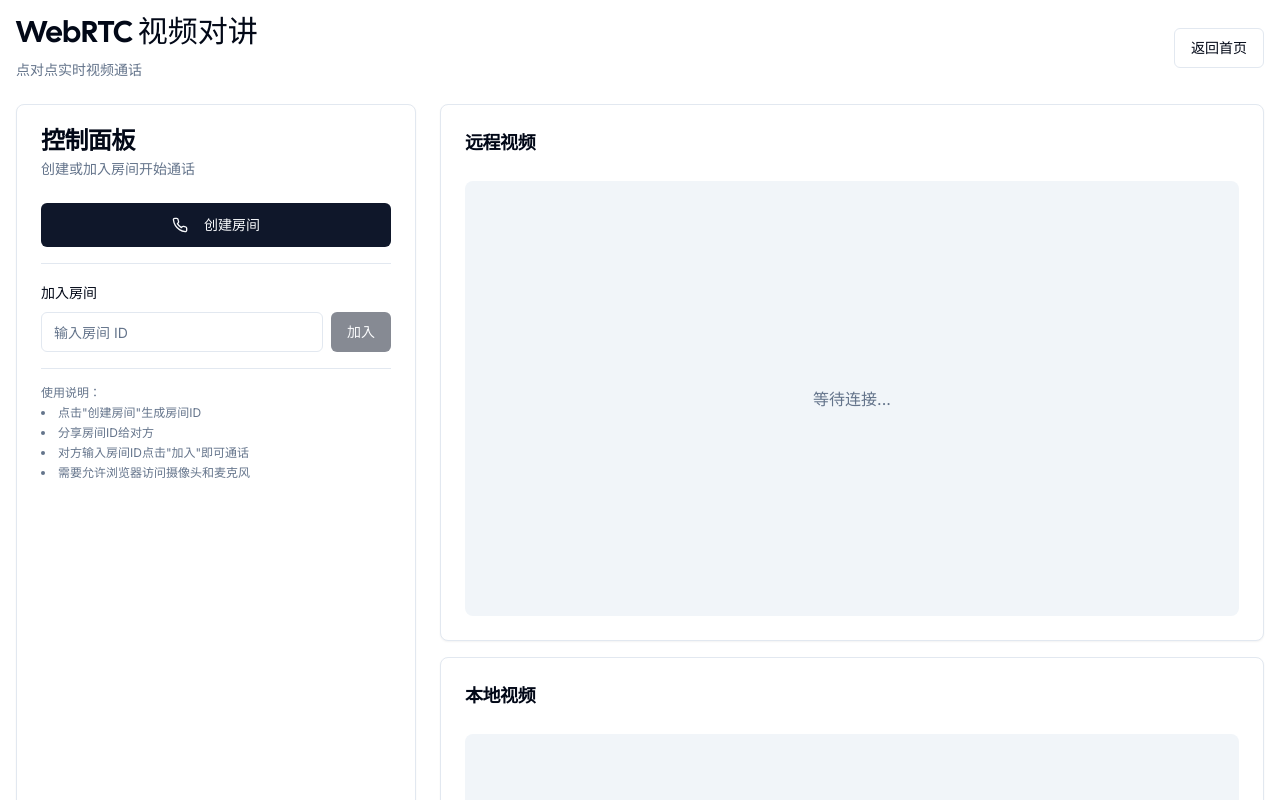
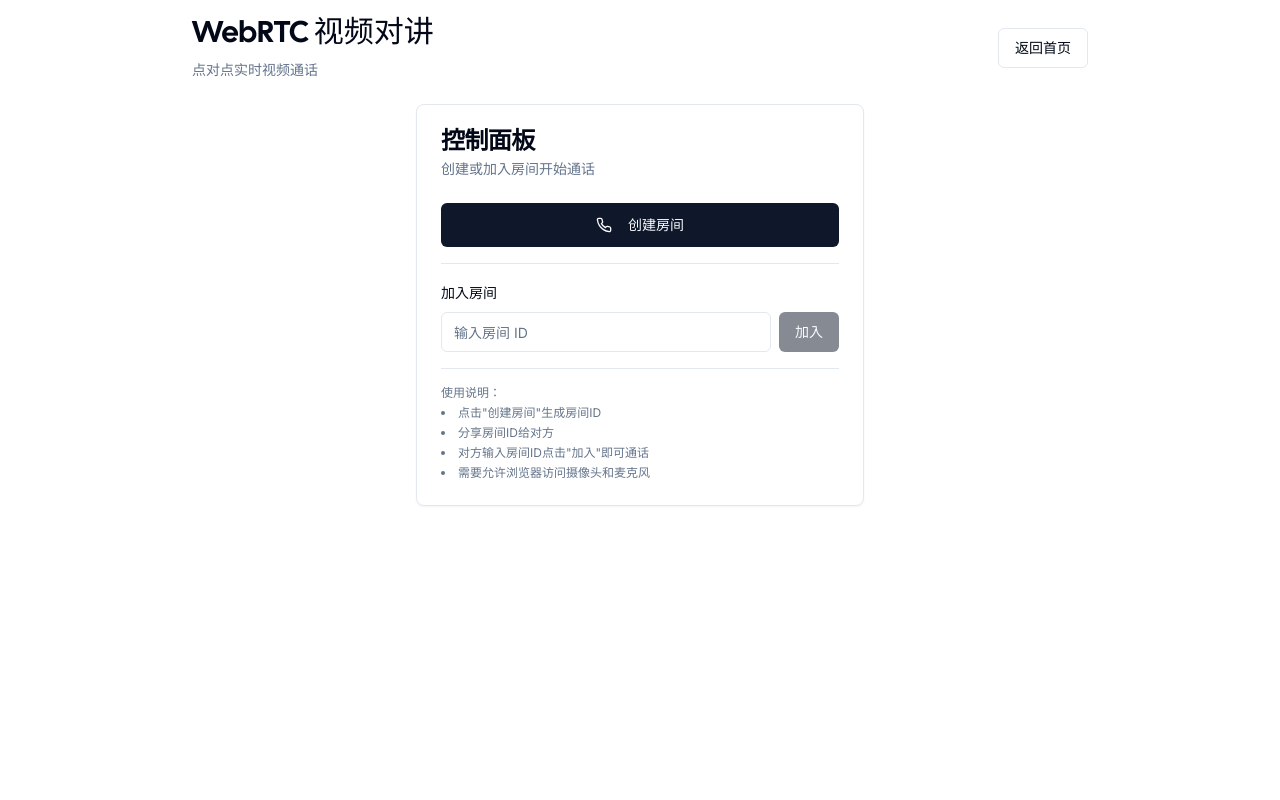
Before and after one commit to undefcc/intro, a Next.js app: page /video-chat in a window 1280 px wide. Shown: the top 800 px of the page. Built offline with nearby package versions, Linux system fonts and the light colour scheme.

Commit message:
style: 布局优化

```diff
--- a/src/app/video-chat/components/ControlPanel.tsx
+++ b/src/app/video-chat/components/ControlPanel.tsx
@@ -4,21 +4,26 @@
 import { RoomControls } from './RoomControls'
 import { CallControls } from './CallControls'
 
-export function ControlPanel() {
+interface ControlPanelProps {
+  isInCall?: boolean
+}
+
+export function ControlPanel({ isInCall = false }: ControlPanelProps) {
   return (
-    <Card className="lg:col-span-1">
+    <Card className={isInCall ? '' : 'max-w-md mx-auto'}>
       <CardHeader>
         <CardTitle>控制面板</CardTitle>
         <CardDescription>
-          创建或加入房间开始通话
+          {isInCall ? '通话控制' : '创建或加入房间开始通话'}
         </CardDescription>
       </CardHeader>
       <CardContent className="space-y-4">
         <RoomControls />
         <CallControls />
 
+        {!isInCall && (
+          <>
             <Separator />
-
             <div className="text-xs text-muted-foreground space-y-1">
               <p className="font-medium">使用说明：</p>
               <ul className="list-disc list-inside space-y-1">
@@ -28,6 +33,8 @@
                 <li>需要允许浏览器访问摄像头和麦克风</li>
               </ul>
             </div>
+          </>
+        )}
       </CardContent>
     </Card>
   )
--- a/src/app/video-chat/components/MediaSection.tsx
+++ b/src/app/video-chat/components/MediaSection.tsx
@@ -5,7 +5,6 @@
 
 export function MediaSection() {
   const {
-    callStatus,
     localVideoRef,
     remoteVideoRef,
     localStream,
@@ -13,10 +12,9 @@
   } = useVideoChatContext()
 
   return (
-    <div className="lg:col-span-2 space-y-4">
-      {/* 消息聊天区 */}
-      {callStatus !== 'idle' && <ChatPanel />}
-
+    <div className="space-y-4">
+      {/* 视频区域 - 并排显示 */}
+      <div className="grid grid-cols-1 md:grid-cols-2 gap-4">
         {/* 远程视频 */}
         <VideoPlayer
           videoRef={remoteVideoRef}
@@ -33,5 +31,9 @@
           placeholder="未开启摄像头"
         />
       </div>
+
+      {/* 消息聊天区 */}
+      <ChatPanel />
+    </div>
   )
 }
--- a/src/app/video-chat/page.tsx
+++ b/src/app/video-chat/page.tsx
@@ -3,14 +3,17 @@
 import React from 'react'
 import { Button } from '@/components/ui/button'
 import Link from 'next/link'
-import { VideoChatProvider } from './context/VideoChatContext'
+import { VideoChatProvider, useVideoChatContext } from './context/VideoChatContext'
 import { ControlPanel } from './components/ControlPanel'
 import { MediaSection } from './components/MediaSection'
 
 function VideoChatContent() {
+  const { callStatus } = useVideoChatContext()
+  const isInCall = callStatus !== 'idle'
+
   return (
     <div className="min-h-screen bg-background p-4">
-      <div className="max-w-7xl mx-auto">
+      <div className="max-w-4xl mx-auto">
         {/* 头部 */}
         <header className="flex items-center justify-between mb-6">
           <div>
@@ -24,10 +27,13 @@
           </Button>
         </header>
 
-        {/* 主体内容 */}
-        <div className="grid grid-cols-1 lg:grid-cols-3 gap-6">
-          <ControlPanel />
-          <MediaSection />
+        {/* 主体内容 - 垂直布局 */}
+        <div className="space-y-4">
+          {/* 通话中：显示视频和聊天 */}
+          {isInCall && <MediaSection />}
+
+          {/* 控制面板始终显示 */}
+          <ControlPanel isInCall={isInCall} />
         </div>
       </div>
     </div>
```
Lines whose indentation alone changed are shown as unchanged.
